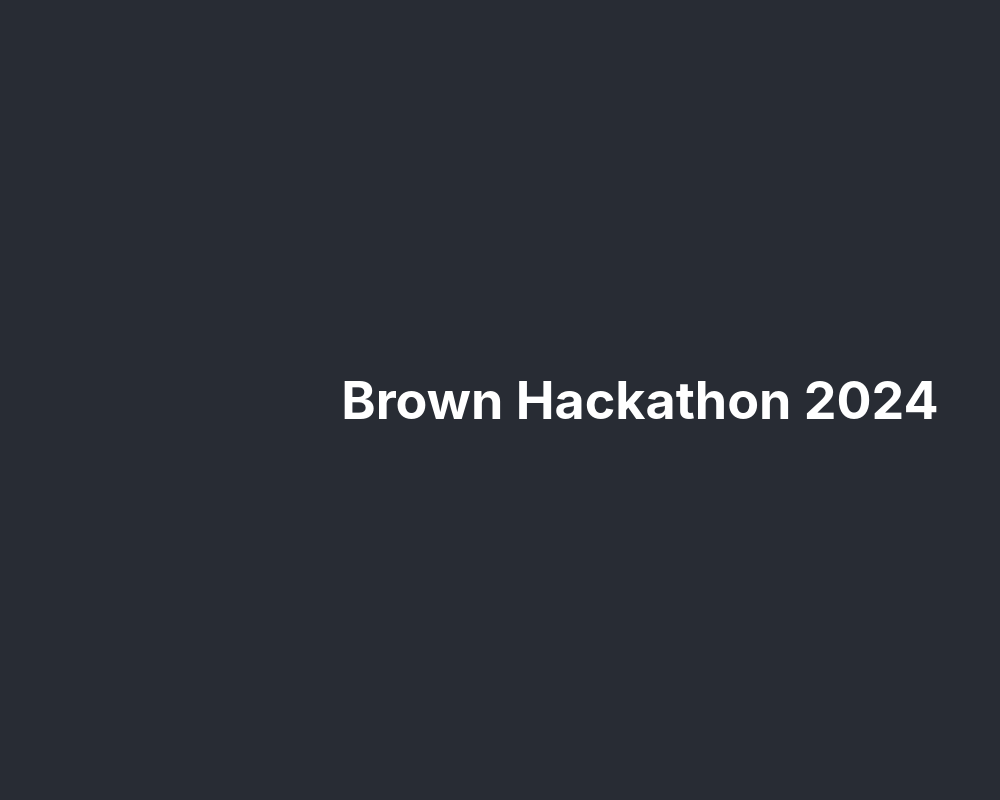
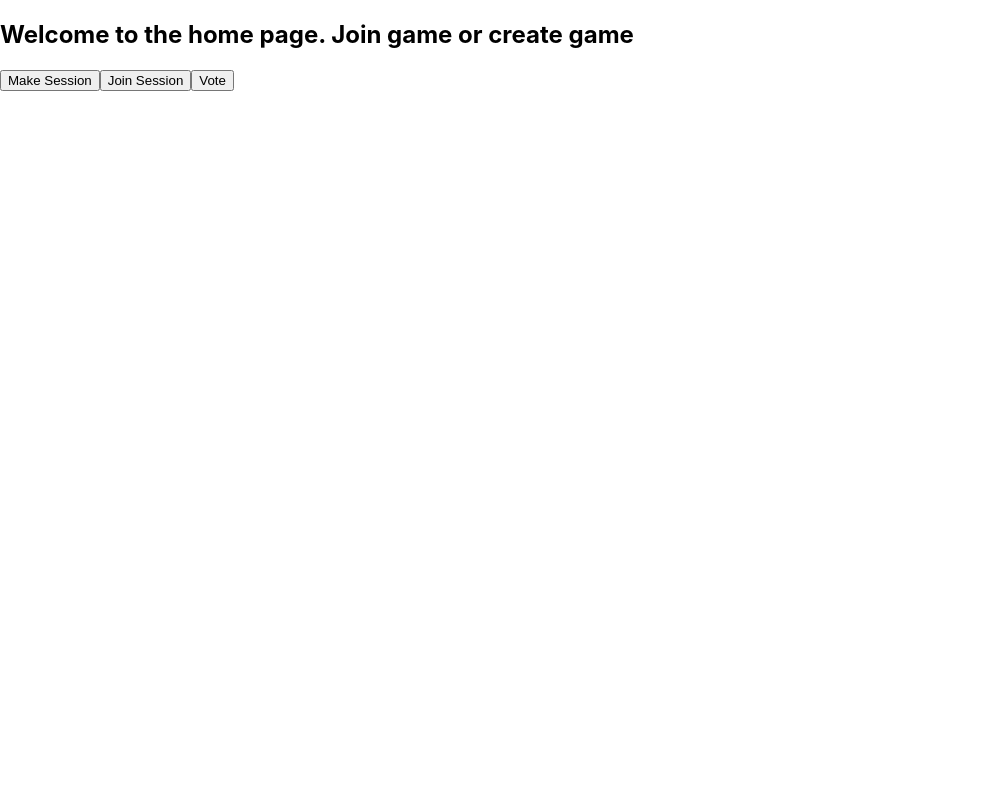
Before and after one commit to johnlhuangP/hackbrown2024, a React (Create React App) app: page /home in a window 1280 px wide. Shown: the top 800 px of the page, without its empty margins (0-1000 px from the left). Built offline with nearby package versions, Linux system fonts and the light colour scheme; no server answers.

Commit message:
backend socket connected, made react browser router

```diff
--- a/package.json
+++ b/package.json
@@ -11,7 +11,9 @@
     "react": "^18.2.0",
     "react-bootstrap": "^2.10.0",
     "react-dom": "^18.2.0",
+    "react-router-dom": "^6.22.0",
     "react-scripts": "5.0.1",
+    "socket.io-client": "^4.7.4",
     "web-vitals": "^2.1.4"
   },
   "scripts": {
--- a/src/App.js
+++ b/src/App.js
@@ -4,7 +4,7 @@ import no from './images/no.png';
 
 import './App.css';
 import CurrentLocation from "./CurrentLocation.js";
-
+import socket from './socket'
 /** To represent the main block of code running our web application */
 function App() {
   return (
--- /dev/null
+++ b/src/Home.js
@@ -0,0 +1,46 @@
+import React, { useEffect, useState } from 'react';
+import socket from './socket'
+const Home = () => {
+    const [sesh, setSesh] = useState(null);
+    const [locs, setLocs] = useState(null);
+    useEffect(() => {
+        socket.on('sessionCreated', (data) =>{
+            console.log(data);
+            setSesh(data.sessionId);
+            setLocs(data.places)
+        })
+        socket.on('joinedSession', (data) =>{
+            setSesh(data.sessionId);
+            setLocs(data.places);
+            console.log('new sesion id: ' + sesh + 'locs: ' + locs);
+        })
+    document.getElementById('vote').addEventListener('click', function() {
+        // This code will be executed when the button is clicked
+        socket.emit('makeVote', { placeId: 1, joinCode: sesh});
+    });
+    document.getElementById('create').addEventListener('click', function() {
+        // This code will be executed when the button is clicked
+        socket.emit('createSession', { amt: 5, distance: 500 });
+    });
+    document.getElementById('join').addEventListener('click', function() {
+        // This code will be executed when the button is clicked
+        console.log(sesh);
+        socket.emit('joinSession', { joinCode: sesh });
+    });
+});
+useEffect(() => {
+    console.log('new session id:', sesh, 'locs:', locs);
+  }, [sesh, locs]);
+    return (
+        <div className='current-location'>
+              <h2>
+                Welcome to the home page. Join game or create game
+              </h2>
+              <button id="create">Make Session</button>
+        <button id="join">Join Session</button>
+        <button id = "vote">Vote</button>
+        </div>
+    )
+}
+
+export default Home;
--- a/src/index.js
+++ b/src/index.js
@@ -2,13 +2,35 @@ import React from 'react';
 import ReactDOM from 'react-dom/client';
 import './index.css';
 import App from './App';
+import Home from './Home'
 import reportWebVitals from './reportWebVitals';
+import CurrentLocation from './CurrentLocation'
+import {
+  createBrowserRouter,
+  RouterProvider,
+  Route,
+  Link,
+} from "react-router-dom";
 
+const router = createBrowserRouter([
+  {
+    path: "card",
+    element: <App/>,
+    children: [
+      {
+        index: true,
+        element: <CurrentLocation />,
+      }
+    ]
+  },
+  {
+    path: "home",
+    element: <Home/>,
+  }
+])
 const root = ReactDOM.createRoot(document.getElementById('root'));
 root.render(
-  <React.StrictMode>
-    <App />
-  </React.StrictMode>
+  <RouterProvider router = {router} />
 );
 
 // If you want to start measuring performance in your app, pass a function
--- /dev/null
+++ b/src/socket.js
@@ -0,0 +1,4 @@
+import io from 'socket.io-client'
+const SOCKET_IO_URL = 'http://localhost:5001'
+const socket = io(SOCKET_IO_URL)
+export default socket
```
Also changed, not shown: 1 other file (tests, documents, lock files or other folders).
